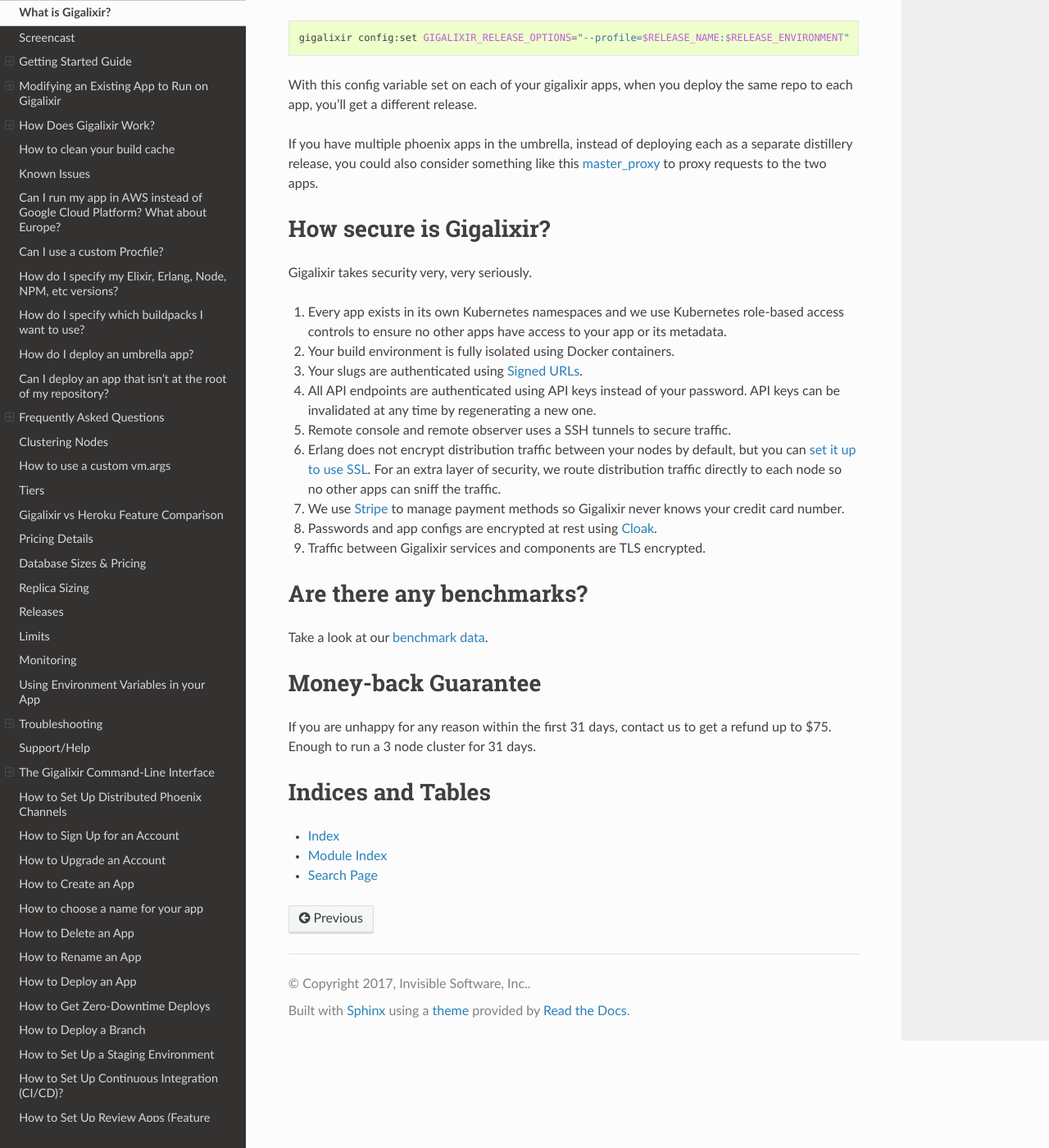
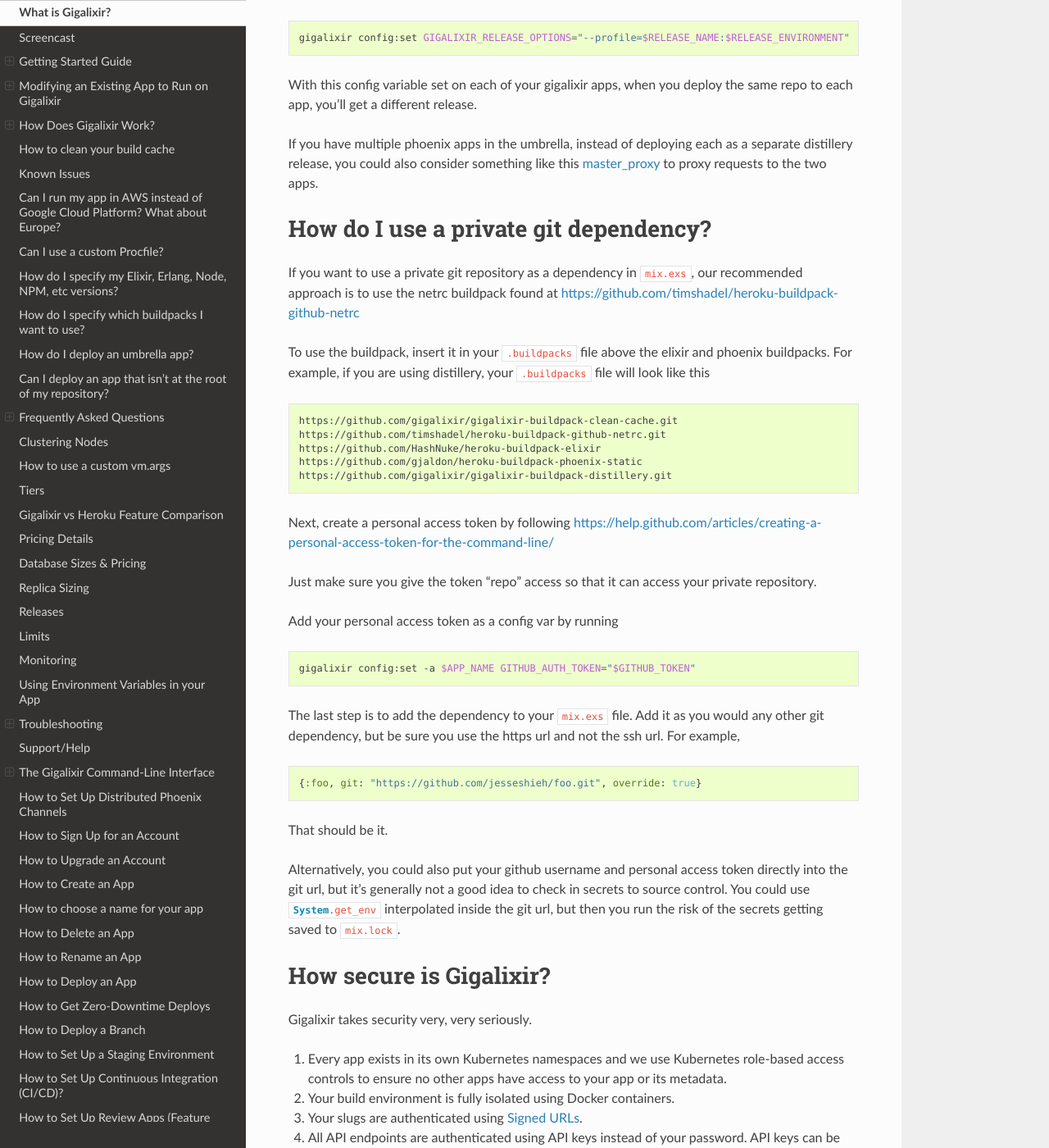
Before and after one commit to gigalixir/gigalixir-cli, a Sphinx documentation site: the page built from docs/source/main.rst, in a window 1280 px wide and 1400 px high, scrolled down 60682 px. Shown: the whole window at 82% size. Built offline with Sphinx 7.4.7 and the Read the Docs theme 2.0.0, drawn with Linux system fonts in a browser that asks for light colours.

Commit message:
private git dependencies.

```diff
--- a/docs/source/main.rst
+++ b/docs/source/main.rst
@@ -2531,6 +2531,43 @@ With this config variable set on each of your gigalixir apps, when you deploy th
 
 If you have multiple phoenix apps in the umbrella, instead of deploying each as a separate distillery release, you could also consider something like this `master_proxy <https://github.com/jesseshieh/master_proxy>`_ to proxy requests to the two apps.
 
+How do I use a private git dependency?
+======================================
+
+If you want to use a private git repository as a dependency in :bash:`mix.exs`, our recommended approach is to use the netrc buildpack found at https://github.com/timshadel/heroku-buildpack-github-netrc
+
+To use the buildpack, insert it in your :bash:`.buildpacks` file above the elixir and phoenix buildpacks. For example, if you are using distillery, your :bash:`.buildpacks` file will look like this
+
+.. code-block:: bash
+
+    https://github.com/gigalixir/gigalixir-buildpack-clean-cache.git
+    https://github.com/timshadel/heroku-buildpack-github-netrc.git
+    https://github.com/HashNuke/heroku-buildpack-elixir
+    https://github.com/gjaldon/heroku-buildpack-phoenix-static
+    https://github.com/gigalixir/gigalixir-buildpack-distillery.git
+
+Next, create a personal access token by following https://help.github.com/articles/creating-a-personal-access-token-for-the-command-line/
+
+Just make sure you give the token "repo" access so that it can access your private repository.
+
+Add your personal access token as a config var by running
+
+.. code-block:: bash
+
+    gigalixir config:set -a $APP_NAME GITHUB_AUTH_TOKEN="$GITHUB_TOKEN"
+
+The last step is to add the dependency to your :bash:`mix.exs` file. Add it as you would any other git dependency, but be sure you use the https url and not the ssh url. For example,
+
+.. code-block:: elixir
+
+    {:foo, git: "https://github.com/jesseshieh/foo.git", override: true}
+
+That should be it.
+
+Alternatively, you could also put your github username and personal access token directly into the git url, but it's generally not a good idea to check in secrets to source control. You could use :elixir:`System.get_env` interpolated inside the git url, but then you run the risk of the secrets getting saved to :bash:`mix.lock`.
+
+
+
 How secure is Gigalixir?
 ========================
 
```
